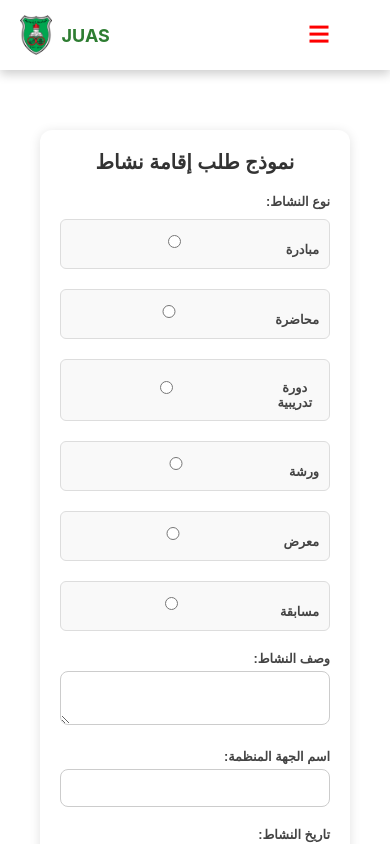
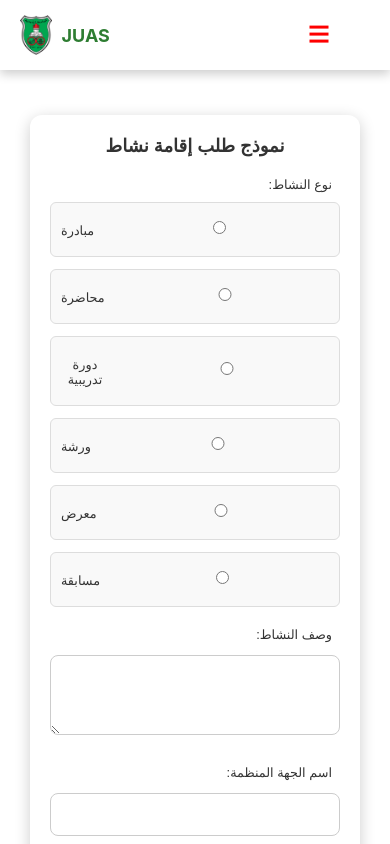
Before and after one commit to Amaddo-san/forms-system-frontend, a React (Create React App) app: page /request-form in a window 390 px wide. Built offline with nearby package versions, Linux system fonts and the light colour scheme.

Commit message:
feat: full responsive site 2

```diff
--- a/src/components/ActionBar.css
+++ b/src/components/ActionBar.css
@@ -4,38 +4,13 @@
     padding: 20px 40px 0 40px;
     box-sizing: border-box;
     background-color: #f4f4f4;
-    /* ✅ matches the form */
-    box-shadow: 0 4px 16px rgba(0, 0, 0, 0.1);
-    /* optional, to separate it from background */
-    /* border-bottom: 1px solid #e5e5e5; */
-    /* optional line like a nav bar */
+    box-shadow: none;
 }
 
 
 
-/* .action-bar-title {
-    margin: 0;
-    font-size: 18px;
-    color: #1e293b;
-    font-weight: bold;
-} */
 
 .action-bar-actions {
     display: flex;
     gap: 10px;
 }
-
-/* .action-bar-actions button {
-    background-color: #1e40af;
-    color: white;
-    border: none;
-    padding: 8px 16px;
-    border-radius: 6px;
-    cursor: pointer;
-    font-weight: bold;
-    transition: background-color 0.2s;
-}
-
-.action-bar-actions button:hover {
-    background-color: #3b82f6;
-} */
--- a/src/pages/RequestFormPage.css
+++ b/src/pages/RequestFormPage.css
@@ -103,15 +103,20 @@ main.request-form-wrapper {
 }
 
 .request-form-container {
-  background-color: white;
-  padding: 30px 40px;
-  border-radius: 16px;
-  box-shadow: 0 8px 38px rgba(0, 0, 0, 0.50);
-  max-width: 800px;
-  width: 100%;
+  background-color: #f8f8f8;
+  padding: 40px;               /* a bit more inner padding for a larger feel */
+  margin-top: 40px;            /* add some vertical breathing room */
+  border-radius: 12px;
+  box-shadow: 0 4px 16px rgba(0, 0, 0, 0.2);
   direction: rtl;
-  font-family: "Arial", sans-serif;
+  font-family: 'Arial', sans-serif;
+  margin-left: auto;
+  margin-right: auto;
+  width: 80%;                  /* use 80% of available width */
+  max-width: 900px;            /* but never exceed 900px */
+  min-width: 500px;            /* ensure it doesn’t get too narrow on large screens */
 }
+
 
 .request-form-container h2 {
   text-align: center;
@@ -239,12 +244,12 @@ main.request-form-wrapper {
 
 .request-form-layout {
   display: flex;
-  flex-direction: row;
 }
 
 .request-form-content {
   flex: 1;
   padding: 20px;
+  margin-left: 240px;
 }
 
 .request-form-layout {
@@ -285,6 +290,27 @@ main.request-form-wrapper {
   color: #f44336;
 }
 
+@media (max-width: 900px) {
+  .request-form-content {
+    margin-left: 0;     /* no more “space for sidebar” */
+    padding: 10px;      /* slightly tighter padding on smaller screens */
+  }
+    .request-form-container {
+   width: 95%;         /* almost full width on mobile/tablet */
+    max-width: 900px;   /* still no wider than 900px */
+    min-width: auto;    /* remove the min‐width constraint */
+    margin-top: 20px;   /* reduce vertical margin a bit */
+    padding: 30px;       /* preserve some inner padding */
+  }
+}
+
+@media (max-width: 500px) {
+  .request-form-container {
+   width: 100%;
+    padding: 20px;
+    margin-top: 15px;
+  }
+}
 
 @media (max-width: 1024px) {
   .request-form-wrapper {
--- a/src/pages/SubmissionDetailsPage.css
+++ b/src/pages/SubmissionDetailsPage.css
@@ -1,226 +1,172 @@
+
+/* 1) Ensure sidebar + content sit side by side */
+.submission-layout {
+  display: flex;
+}
+
+
+.submission-layout > div:nth-child(2) {
+  margin-left: 240px;
+}
+
+.request-form-wrapper {
+  display: flex;
+  justify-content: center;
+}
+
+/* 4) Style the white card that holds all submission fields */
 .request-form-container {
   background-color: #ffffff;
-  padding: 30px;
-  margin-top: 20px;
+  padding: 40px;               /* generous inner padding */
+  margin-top: 40px;            /* vertical breathing room */
   border-radius: 12px;
-  box-shadow: 4px 8px 24px rgba(0, 0, 0, 0.2, );
-  direction: rtl;
+  box-shadow: 0 4px 16px rgba(0, 0, 0, 0.2);
+  direction: rtl;              /* right‐to‐left text */
   font-family: 'Arial', sans-serif;
-  margin-left: 160px;
+
+  /* On large screens, let the card occupy 80% of the available space
+     (i.e. the area to the right of the 240px sidebar), but never exceed 900px. */
+  width: 80%;
+  max-width: 900px;
+  min-width: 500px;            /* ensures card doesn’t shrink too small on very wide screens */
 }
 
+/* OPTIONAL: Center and style the h2 inside the card */
 .request-form-container h2 {
   text-align: center;
   color: #333;
   margin-bottom: 20px;
 }
 
-.request-form-container label {
-  display: block;
-  margin-top: 10px;
-  font-weight: bold;
-  color: #444;
-}
-
-.request-form-container input,
-.request-form-container textarea {
-  width: 100%;
-  padding: 10px;
-  margin-top: 5px;
-  border-radius: 8px;
-  border: 1px solid #ccc;
-  box-sizing: border-box;
-  font-size: 14px;
-}
-
-.request-form-container button {
-  margin-top: 15px;
+/* Style the “Logs” toggle button (if present) */
+.logs-toggle-btn {
+  font-size: 16px;
+  padding: 10px 20px;
   background-color: #1e293b;
-  color: white;
-  padding: 12px;
+  color: #fff;
   border: none;
   border-radius: 8px;
   cursor: pointer;
-  font-size: 16px;
-  width: 100%;
-  transition: background-color 0.3s;
+  float: right;
+  margin-top: 16px;
+  margin-left: 16px; /* space between Logs and status badge */
 }
 
-.request-form-container button:hover {
-  background-color: #334766;
+.logs-toggle-btn:hover {
+  background-color: #1e293b;
 }
 
-.activity-type-group {
-  display: flex;
-  flex-wrap: wrap;
-  gap: 20px;
-  margin-top: 10px;
+/* Status badge styling (if you have it in your TSX) */
+.status-badge {
+  display: inline-block;
+  padding: 8px 16px;
+  border-radius: 20px;
+  color: #fff;
+  font-weight: bold;
   margin-bottom: 20px;
-  direction: rtl;
 }
 
-.activity-type-option {
-  display: flex;
-  flex-direction: row-reverse;
-  align-items: center;
-  gap: 8px;
+.status-green {
+  background-color: #28a745; /* green */
+}
+.status-red {
+  background-color: #dc3545; /* red */
+}
+.status-orange {
+  background-color: #ffc107; /* orange */
 }
 
-.request-form-wrapper {
-  flex: 1;
-  overflow-y: auto;
-  display: flex;
-  justify-content: center;
-  align-items: flex-start;
+/* Style labels and inputs/textareas inside the card */
+.request-form-container label {
+  display: block;
+  margin-bottom: 8px;
+  color: #333;
+  font-weight: 500;
+  margin-right: 8px;
+}
+
+.request-form-container input[type="text"],
+.request-form-container input[type="date"],
+.request-form-container input[type="time"],
+.request-form-container textarea {
+  width: 100%;
+  padding: 12px;
+  margin-bottom: 16px;
+  border: 1px solid #ccc;
+  border-radius: 8px;
+  font-size: 15px;
+  box-sizing: border-box;
+}
+
+.request-form-container textarea {
+  resize: vertical;
+  min-height: 80px;
+}
+
+/* Style the “Back” button inside the card */
+.request-form-container .back-btn {
+  background-color: #1e293b;
+  color: #fff;
+  padding: 12px 24px;
+  border: none;
+  border-radius: 8px;
+  cursor: pointer;
+  font-size: 15px;
+  margin-top: 20px;
+  display: inline-block;
+}
+
+.request-form-container .back-btn:hover {
+  background-color: #1e293b;
+}
+
+/* “Submission not found” message when submission is null */
+.submission-message {
   padding: 20px;
-  background-color: #f4f4f4;
+  font-size: 16px;
+}
+
+.submission-message .not-found {
+  color: #dc3545;
+  font-weight: bold;
+  margin-bottom: 16px;
+}
+
+.submission-message button {
+  background-color: #1e293b;
+  color: #fff;
+  padding: 12px 20px;
+  border: none;
+  border-radius: 8px;
+  cursor: pointer;
+}
+
+.submission-message button:hover {
+  background-color: #1e293b;
+}
+
+@media (max-width: 900px) {
+  /* Remove the left‐margin on the content wrapper */
+  .submission-layout > div:nth-child(2) {
+    margin-left: 0;
+    padding: 10px;    /* tighten padding for smaller screens */
+  }
+
+  /* Make the card nearly full-width on tablets */
+  .request-form-container {
+    width: 95%;
+    max-width: none;  /* ignore previous max-width so it can grow if needed */
+    min-width: auto;  /* allow it to shrink on smaller screens */
+    padding: 30px;
+    margin-top: 20px;
+  }
 }
 
 
-.submission-message {
-  background-color: white;
-  padding: 30px 40px;
-  border-radius: 16px;
-  box-shadow: 0 4px 16px rgba(0, 0, 0, 0.1);
-  text-align: center;
-  max-width: 500px;
-  width: 100%;
-}
-
-.submission-message button {
-  background-color: #2e537d;
-  color: #fff;
-  border: none;
-  padding: 10px 20px;
-  border-radius: 8px;
-  cursor: pointer;
-  font-weight: bold;
-  transition: background-color 0.3s;
-}
-
-.submission-message button:hover {
-  background-color: #256429;
-}
-
-.actions-bar-aligned {
-  width: 100%;
-  max-width: 800px;
-  display: flex;
-  justify-content: flex-end;
-  margin-bottom: 10px;
-}
-
-.submission-wrapper {
-  width: 100%;
-  display: flex;
-  flex-direction: column;
-  align-items: center;
-}
-
-.logs-toggle-btn {
-  background-color: #3b82f6;
-  color: white;
-  padding: 10px 16px;
-  /* match .action-tag */
-  border-radius: 12px;
-  /* match .action-tag */
-  font-size: 15px;
-  font-weight: bold;
-  cursor: pointer;
-  width: 140px;
-  /* fixed width like approve */
-  height: 40px;
-  /* match height */
-  border: none;
-  box-shadow: 0 2px 6px rgba(0, 0, 0, 0.12);
-  transition: background-color 0.2s ease, box-shadow 0.2s ease;
-}
-
-.logs-toggle-btn:hover {
-  background-color: #2563eb;
-  box-shadow: 0 4px 10px rgba(0, 0, 0, 0.2);
-}
-
-.action-bar-container {
-  background: transparent;
-  box-shadow: none;
-}
-
-.logs-toggle-btn:hover {
-  background-color: #1d4ed8;
-}
-
-.submission-layout {
-  display: flex;
-  flex-direction: row;
-}
-
-
-
-@media (max-width: 1024px) {
-  .request-form-wrapper {
-    padding: 24px;
-    justify-content: center;
-    align-items: center;
-  }
-
+@media (max-width: 500px) {
   .request-form-container {
-    margin-left: 0;
-    padding: 20px;
-    border-radius: 12px;
-    box-shadow: 0 2px 12px rgba(0, 0, 0, 0.12);
-    max-width: 600px;
-    width: 100%;
-  }
-
-  .action-bar-container {
-    flex-direction: column;
-    gap: 12px;
-    align-items: stretch;
-    padding: 0 16px;
-  }
-
-  .logs-toggle-btn {
-    width: 100%;
-    margin-top: 8px;
-  }
-
-  .back-btn {
-    width: 100%;
-    margin-top: 24px;
-  }
-
-  .submission-layout {
-    flex-direction: column;
+    width: 100%;   /* full width on tiny screens */
+    padding: 20px; /* reduce padding to fit content */
+    margin-top: 15px;
   }
 }
-
-@media (max-width: 768px) {
-  .request-form-wrapper {
-    padding: 16px;
-  }
-
-  .request-form-container h2 {
-    font-size: 20px;
-    text-align: center;
-  }
-
-  .request-form-container input,
-  .request-form-container textarea {
-    font-size: 14px;
-  }
-
-  .logs-toggle-btn {
-    font-size: 15px;
-    padding: 10px;
-  }
-
-  .submission-message {
-    padding: 20px;
-    font-size: 15px;
-  }
-
-  .submission-message button {
-    width: 100%;
-  }
-}
```
Also changed, not shown: src/logo.svg (deleted).
